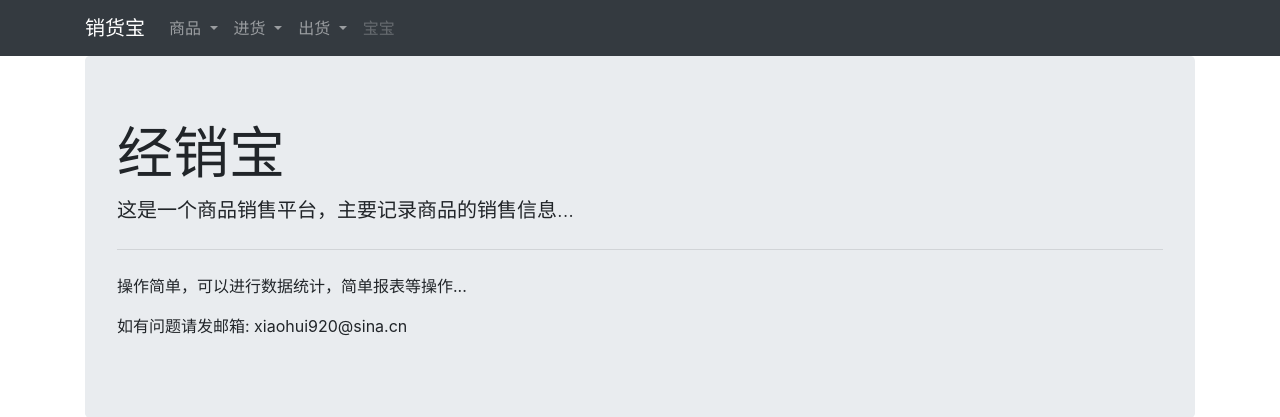
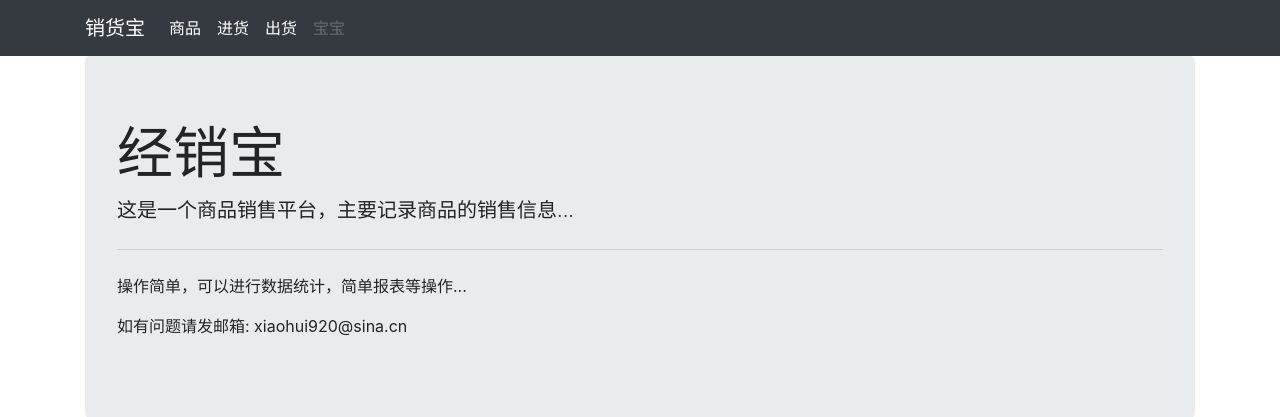
Before and after one commit to lightsre/xiaohuobao, a Django app: page /web/outsee/ in a window 1280 px wide. Shown: the top 417 px of the page. Run offline with Django 3.2, Linux system fonts and the light colour scheme; some libraries are stand-ins or nearby versions.

Commit message:
change templates web

```diff
--- a/templates/header.html
+++ b/templates/header.html
@@ -6,32 +6,14 @@
     <a class="navbar-brand" href="#">销货宝</a>
       <div class="collapse navbar-collapse" id="navbarTogglerDemo02">
         <ul class="navbar-nav mr-auto mt-2 mt-lg-0">
-          <li class="nav-item dropdown">
-            <a class="nav-link dropdown-toggle" href="#" id="navbarDropdown" role="button" data-toggle="dropdown" aria-haspopup="true" aria-expanded="false">
-              商品
-            </a>
-            <div class="dropdown-menu" aria-labelledby="navbarDropdown">
-              <a class="dropdown-item" href="/web/nameinput">录入</a>
-              <a class="dropdown-item" href="/web/namesee">查看</a>
-            </div>
+	  <li class="nav-item active">
+            <a class="nav-link" href="/web/namesee">商品<span class="sr-only">(current)</span></a>
           </li>
-          <li class="nav-item dropdown">
-            <a class="nav-link dropdown-toggle" href="#" id="navbarDropdown" role="button" data-toggle="dropdown" aria-haspopup="true" aria-expanded="false">
-              进货
-            </a>
-            <div class="dropdown-menu" aria-labelledby="navbarDropdown">
-              <a class="dropdown-item" href="/web/ininput">录入</a>
-              <a class="dropdown-item" href="/web/insee">查看</a>
-            </div>
+	  <li class="nav-item active">
+            <a class="nav-link" href="/web/insee">进货<span class="sr-only">(current)</span></a>
           </li>
-          <li class="nav-item dropdown">
-            <a class="nav-link dropdown-toggle" href="#" id="navbarDropdown" role="button" data-toggle="dropdown" aria-haspopup="true" aria-expanded="false">
-              出货
-            </a>
-            <div class="dropdown-menu" aria-labelledby="navbarDropdown">
-              <a class="dropdown-item" href="/web/outinput">录入</a>
-              <a class="dropdown-item" href="/web/outsee">查看</a>
-            </div>
+	  <li class="nav-item active">
+            <a class="nav-link" href="/web/outsee">出货<span class="sr-only">(current)</span></a>
           </li>
           <li class="nav-item">
             <a class="nav-link disabled" href="/web/profitsee">宝宝</a>
```
